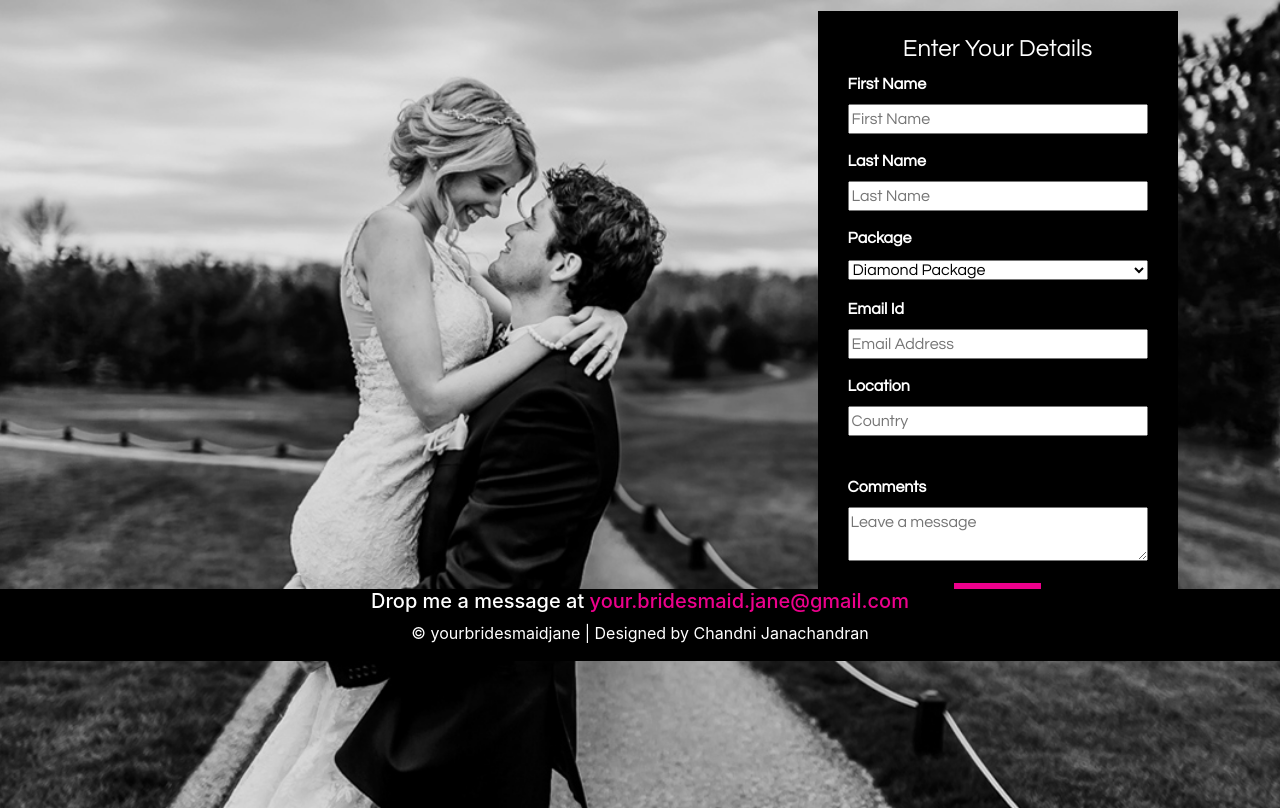
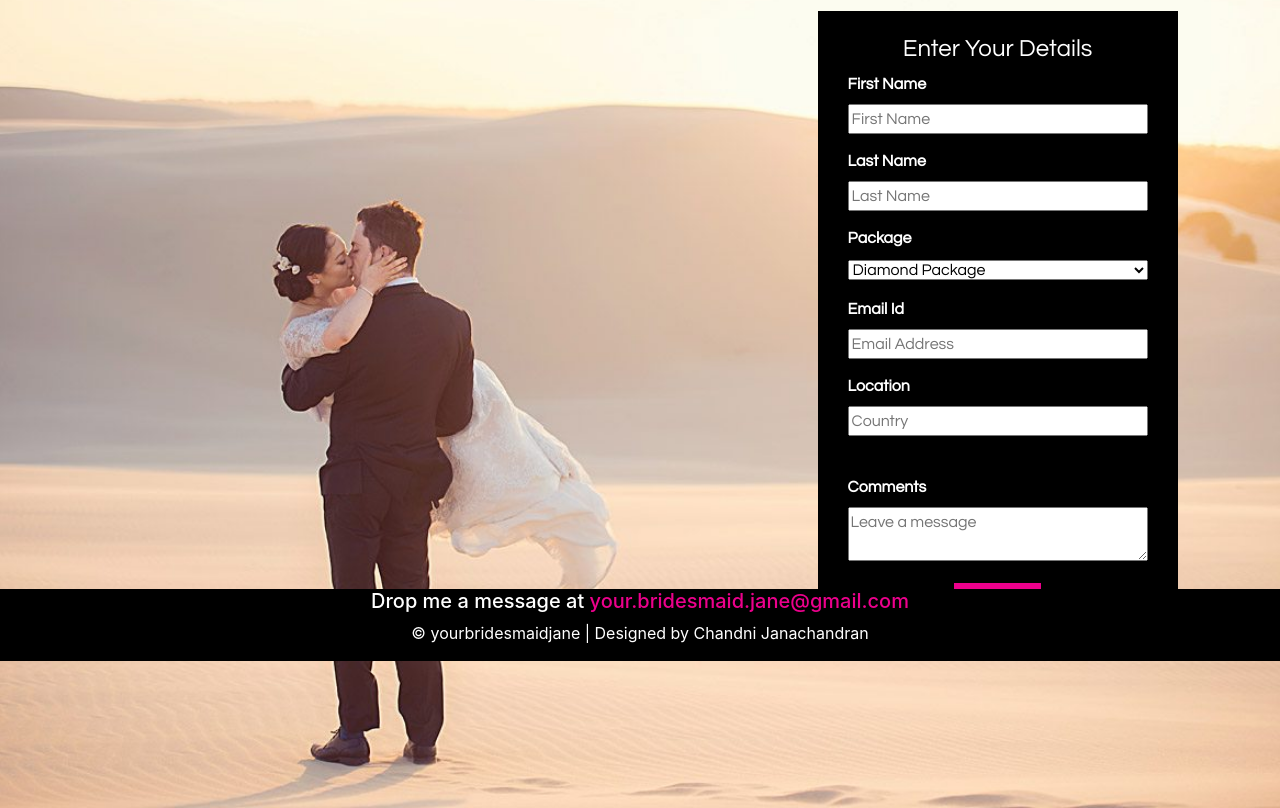
Before and after one commit to ChandniKJ/chandnikj.github.io, a plain HTML site: page contact.html in a window 1280 px wide. Shown: the part 139-947 px from the top of the page. Drawn offline with nearby package versions, Linux system fonts and the light colour scheme.

Commit message:
Change image

```diff
--- a/css/style.css
+++ b/css/style.css
@@ -283,7 +283,6 @@ border: none;
 }
 .blog img:hover {
 	border: 1px solid #777;
-	filter:grayscale(0);
 	transform:scale(1.1);
     display:inline-block;
 	text-align:center;
@@ -326,7 +325,7 @@ div.desc {
 	transform:scale(1.1);
 }
 .box{
-	background-image: url(contactme.jpg);
+	background-image: url(kiss.jpg);
 	background-repeat:no-repeat;
 	background-size:cover;
 	position:absolute;
```
Also changed, not shown: css/kiss.jpg (added), images/kiss.jpg (added).
